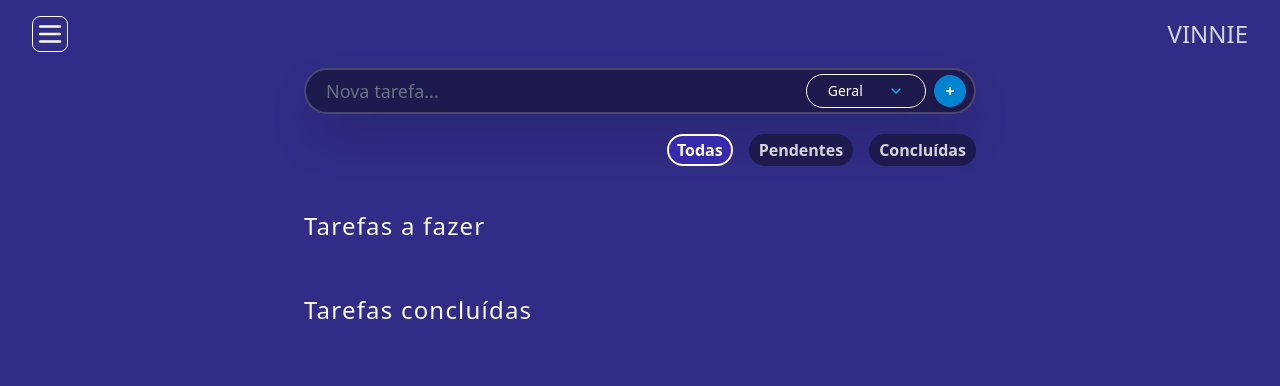
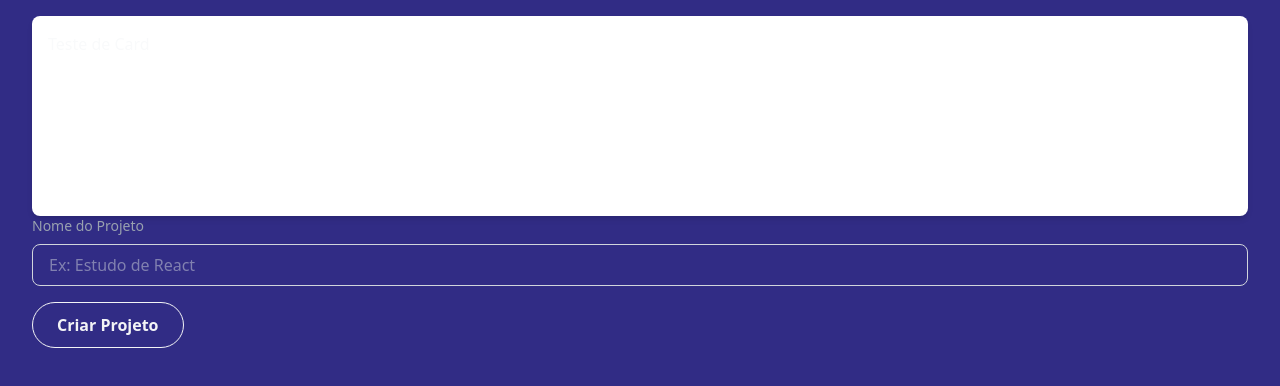
Before and after one commit to ViniciusGCP94/todo-list, a React (Vite) app: page / in a window 1280 px wide. Shown: the top 386 px of the page. Built offline with nearby package versions, Linux system fonts and the light colour scheme.

Commit message:
feat(ui): implementa componentes base e estrutura da fase 2
Cria componentes reutilizáveis (Card, Modal com Portal, Input e Button) e organiza a estrutura de pastas do projeto.

```diff
--- a/index.html
+++ b/index.html
@@ -8,6 +8,7 @@
   </head>
   <body>
     <div id="root"></div>
+    <div id="modal-root"></div>
     <script type="module" src="/src/main.jsx"></script>
   </body>
 </html>
--- a/src/App.jsx
+++ b/src/App.jsx
@@ -1,17 +1,28 @@
 import './App.css'
-import {useTasks} from './hooks/useTasks';
+/*import {useTasks} from './hooks/useTasks';
 import Header from './components/header/header'
 import TaskList from './components/taskList/taskList';
 import FilterBar from './components/filterBar/filterBar';
-import TaskForm from './components/taskForm/taskForm';
+import TaskForm from './components/taskForm/taskForm';*/
+import Card from './components/common/Card';
+import Input from './components/common/Input';
+import Button from './components/common/Button';
 
 function App() {
 
-  const { addTask, filter, filteredTasks, deleteTask, toggleTaskCompleted, updateTask, handleFilterChange} = useTasks();
+  /*const { addTask, filter, filteredTasks, deleteTask, toggleTaskCompleted, updateTask, handleFilterChange} = useTasks();*/
 
   return (
     <>
-      < Header/>
+      <Card><h1>Teste de Card</h1></Card>
+      <Input label="Nome do Projeto" placeholder="Ex: Estudo de React" />
+      <Button
+      variant="secondary"
+      onClick={() => alert('Projeto criado!')}
+      className="mt-4"
+      >Criar Projeto</Button>
+
+      {/* < Header/>
       <main className="min-h-screen max-w-2xl mx-auto flex flex-col gap-1 lg:justify-start">
         <TaskForm addTask={addTask} />
         <FilterBar
@@ -36,7 +47,7 @@ function App() {
           updateTask={updateTask}
           />
         }
-      </main>
+      </main>*/}
     </>
   )
 }
--- a/src/components/common/ActionButton.jsx
+++ b/src/components/common/Button.jsx
@@ -1,5 +1,3 @@
-import React from 'react'
-
 const buttonVariants = {
     base: "font-bold transition-all flex items-center justify-center",
     neon: "hover:shadow-[0_0_20px_rgba(79,70,229,0.5)] ",
@@ -10,7 +8,7 @@ const buttonVariants = {
 }
 
 
-const ActionButton = ({children, onClick, variant, className, hasNeon}) => {
+const Button = ({children, onClick, variant, className, hasNeon}) => {
 
     const getVariantClasses = buttonVariants[variant] || "";
 
@@ -28,4 +26,4 @@ const ActionButton = ({children, onClick, variant, className, hasNeon}) => {
     )
 }
 
-export default ActionButton
+export default Button
--- /dev/null
+++ b/src/components/common/Card.jsx
@@ -0,0 +1,8 @@
+const Card = ({ children, className ="" }) => (
+        <div className={`bg-white text-dark rounded-lg shadow-md h-50 p-4 ${className}`}>
+          {children}
+        </div>
+)
+
+
+export default Card
--- /dev/null
+++ b/src/components/common/Input.jsx
@@ -0,0 +1,13 @@
+const Input = ({ label, ...props }) => {
+  return (
+    <div className="flex flex-col gap-2 w-full">
+      {label && <label className="text-sm font-medium text-gray-400">{label}</label>}
+      <input
+        className=" px-4 py-2 border border-gray-300 rounded-lg focus:ring-2 focus:ring-blue-500 outline-none transition-all text-gray-300"
+        {...props}
+      />
+    </div>
+  );
+};
+
+export default Input;
--- a/src/components/common/CategorySelect.jsx
+++ b/src/components/common/Select.jsx
@@ -1,7 +1,7 @@
-import React, { useState, useRef, useEffect } from 'react'
+import { useState, useRef, useEffect } from 'react'
 import { LuChevronDown } from "react-icons/lu";
 
-const CategorySelect = ({selectedCategory, onCategoryChange, categories, direction}) => {
+const Select = ({selectedCategory, onCategoryChange, categories, direction}) => {
     const [isOpen, setIsOpen] = useState(false);
 
     const selectRef = useRef(null);
@@ -53,4 +53,4 @@ const CategorySelect = ({selectedCategory, onCategoryChange, categories, directi
     )
 };
 
-export default CategorySelect;
+export default Select;
--- a/src/components/editTaskModal/EditTaskModal.jsx
+++ b/src/components/editTaskModal/EditTaskModal.jsx
@@ -1,7 +1,8 @@
 import { useState} from 'react';
-import CategorySelect from '../common/CategorySelect';
-import ActionButton from '../common/ActionButton';
+import Select from '../common/Select';
+import Button from '../common/Button';
 import { categories } from "../../constants/categories";
+import { createPortal } from 'react-dom';
 
 const EditTaskModal = ({ task, isOpen, isClose, updateTask }) => {
     const [tempText, setTempText] = useState(task?.text || "");
@@ -9,7 +10,7 @@ const EditTaskModal = ({ task, isOpen, isClose, updateTask }) => {
 
     if (!isOpen) return null;
 
-    return (
+    return createPortal (
         <div className="fixed inset-0 bg-indigo-900/50 backdrop-blur-sm flex items-center justify-center p-4 z-100 transition-all">
 
             <div className="w-full max-w-lg bg-indigo-950 border border-gray-100 backdrop-blur-md p-6 rounded-4xl shadow-2xl flex flex-col gap-6 scale-in-center z-50">
@@ -39,7 +40,7 @@ const EditTaskModal = ({ task, isOpen, isClose, updateTask }) => {
                 <div className="flex flex-col sm:flex-row justify-between items-center gap-4 pt-2">
 
                     <div className="w-full sm:w-auto">
-                        <CategorySelect
+                        <Select
                             selectedCategory={tempCategory}
                             onCategoryChange={setTempCategory}
                             categories={categories}
@@ -48,14 +49,14 @@ const EditTaskModal = ({ task, isOpen, isClose, updateTask }) => {
                     </div>
 
                     <div className="flex gap-3 w-full sm:w-auto">
-                        <ActionButton
+                        <Button
                         variant="secondary"
                         onClick={() => isClose(false)}
                         >
                         Cancelar
-                        </ActionButton>
+                        </Button>
 
-                        <ActionButton
+                        <Button
                         variant="primary"
                         hasNeon={true}
                         onClick={() => {
@@ -64,11 +65,12 @@ const EditTaskModal = ({ task, isOpen, isClose, updateTask }) => {
                         }}
                         >
                         Salvar Alterações
-                        </ActionButton>
+                        </Button>
                     </div>
                 </div>
             </div>
-        </div>
+        </div>,
+        document.getElementById('modal-root')
     );
 };
 
```
Also changed, not shown: .project-docs/diario/semana-1/2026-02-23-semana1.md (added).
